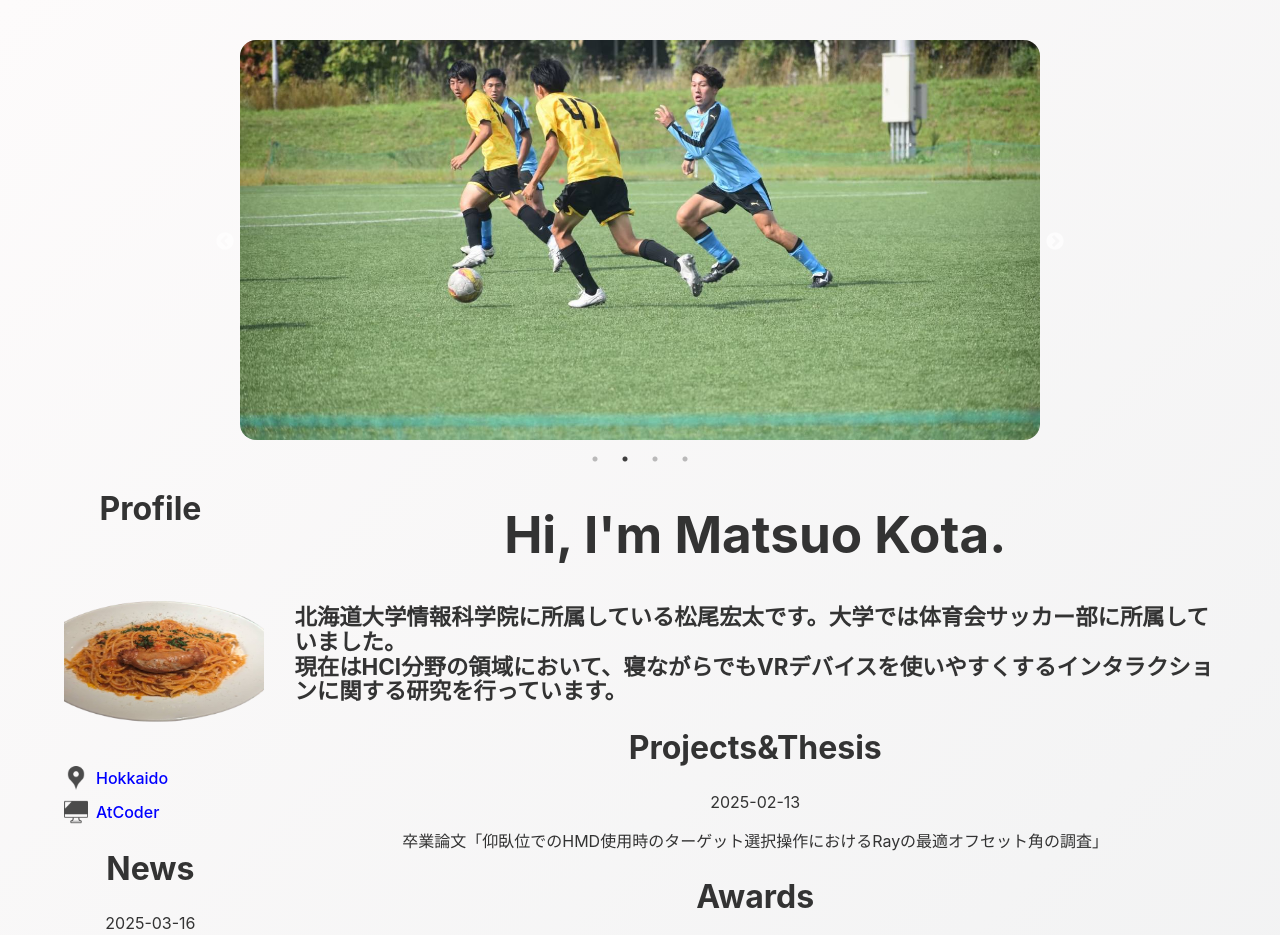
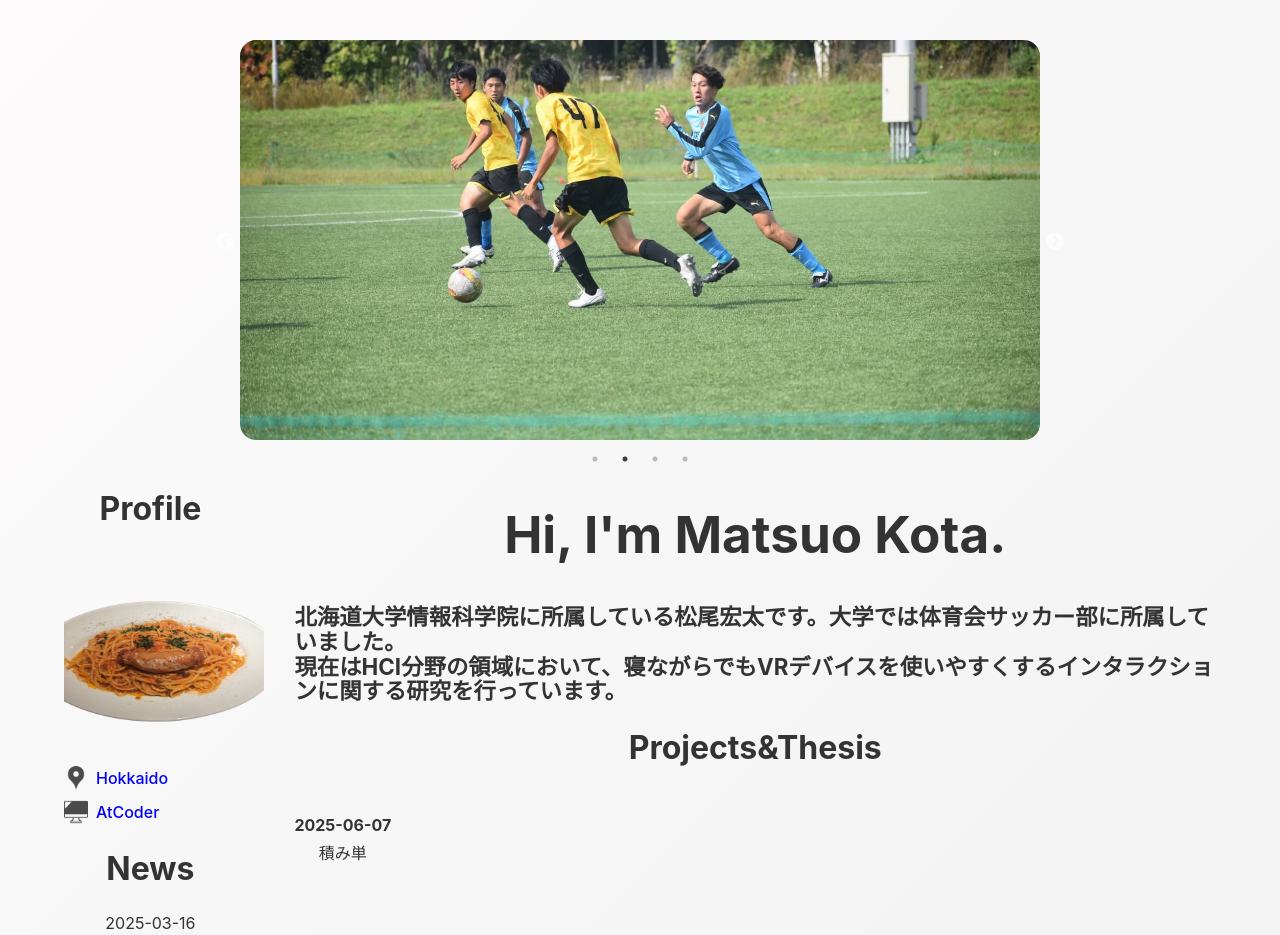
Before and after one commit to Tako50/Tako50.github.io, a React (Vite) app: page / in a window 1280 px wide. Shown: the top 935 px of the page. Built offline with nearby package versions, Linux system fonts and the light colour scheme.

Commit message:
コンテンツ追加

```diff
--- a/src/components/ProjectArticle.jsx
+++ b/src/components/ProjectArticle.jsx
@@ -1,10 +1,20 @@
 import React from 'react';
 
-function ProjectArticle({ date, content }) {
+function ProjectArticle({ date, title, content, image }) {
   return (
-    <article>
-      <p>{date}</p>
-      <p>{content}</p>
+    <article style={{ display: 'flex', alignItems: 'center', marginBottom: '20px' }}>
+      {image && (
+        <img
+          src={`/${image}`}
+          alt={content}
+          style={{ width: '150px', height: '150px', marginRight: '20px', objectFit: 'cover' }}
+        />
+      )}
+      <div>
+        <h3 style={{ marginTop: 0 }}>{title}</h3>
+        <p style={{ margin: 0, fontWeight: 'bold' }}>{date}</p>
+        <p style={{ margin: '5px 0 0 0' }}>{content}</p>
+      </div>
     </article>
   );
 }
--- a/src/components/Projects.jsx
+++ b/src/components/Projects.jsx
@@ -16,7 +16,9 @@ function Projects() {
         <ProjectArticle
           key={index}
           date={article.date}
+          title={article.title} // titleプロパティを渡す
           content={article.content}
+          image={article.image}
         />
       ))}
     </section>
--- a/src/data/projectData.json
+++ b/src/data/projectData.json
@@ -1,6 +1,15 @@
 [
     {
+      "date": "2025-06-07",
+      "content": "積み単"
+
+    },
+    [
+    {
       "date": "2025-02-13",
-      "content": "卒業論文「仰臥位でのHMD使用時のターゲット選択操作におけるRayの最適オフセット角の調査」"
+      "title": "卒業論文",
+      "content": "仰臥位でのHMD使用時のターゲット選択操作におけるRayの最適オフセット角の調査",
+      "image": "your-project-image.jpg"
     }
 ]
+]
```
